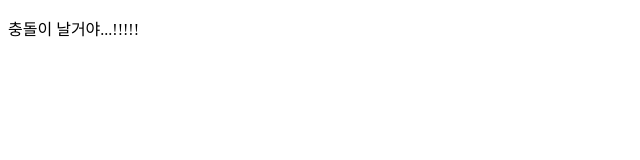
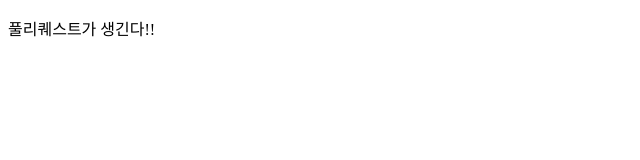
Before and after one commit to wlals4264/GitinitTest, a plain HTML site: page index.html in a window 1280 px wide. Shown: the full height of the page, 0-640 px from the left. Drawn offline with Linux system fonts and the light colour scheme.

Commit message:
변경사항있음

```diff
--- a/index.html
+++ b/index.html
@@ -6,6 +6,6 @@
     <title>이건 새로운 기능!!</title>
   </head>
   <body>
-    <p>충돌이 날거야...!!!!!</p>
+    <p>풀리퀘스트가 생긴다!!</p>
   </body>
 </html>
```
